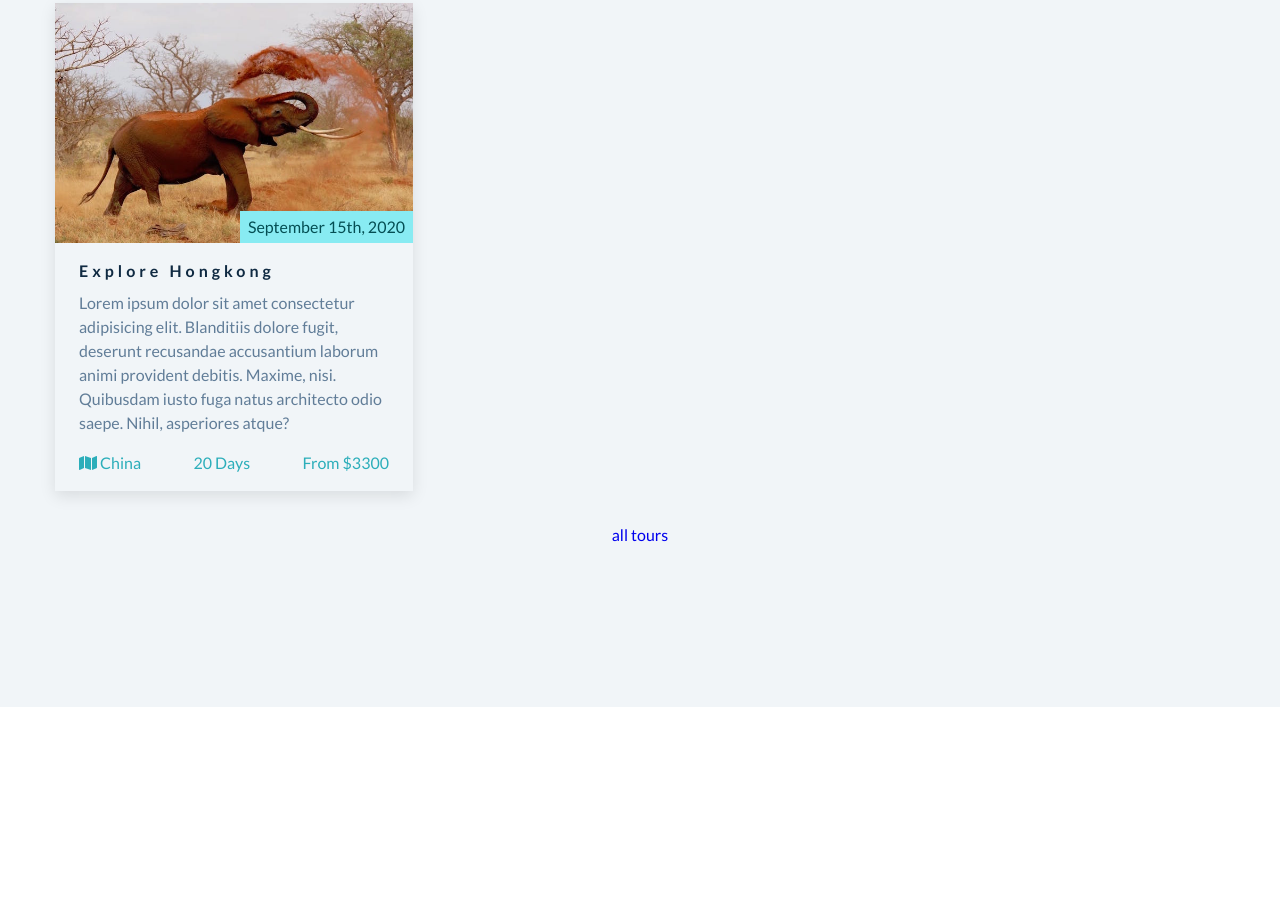
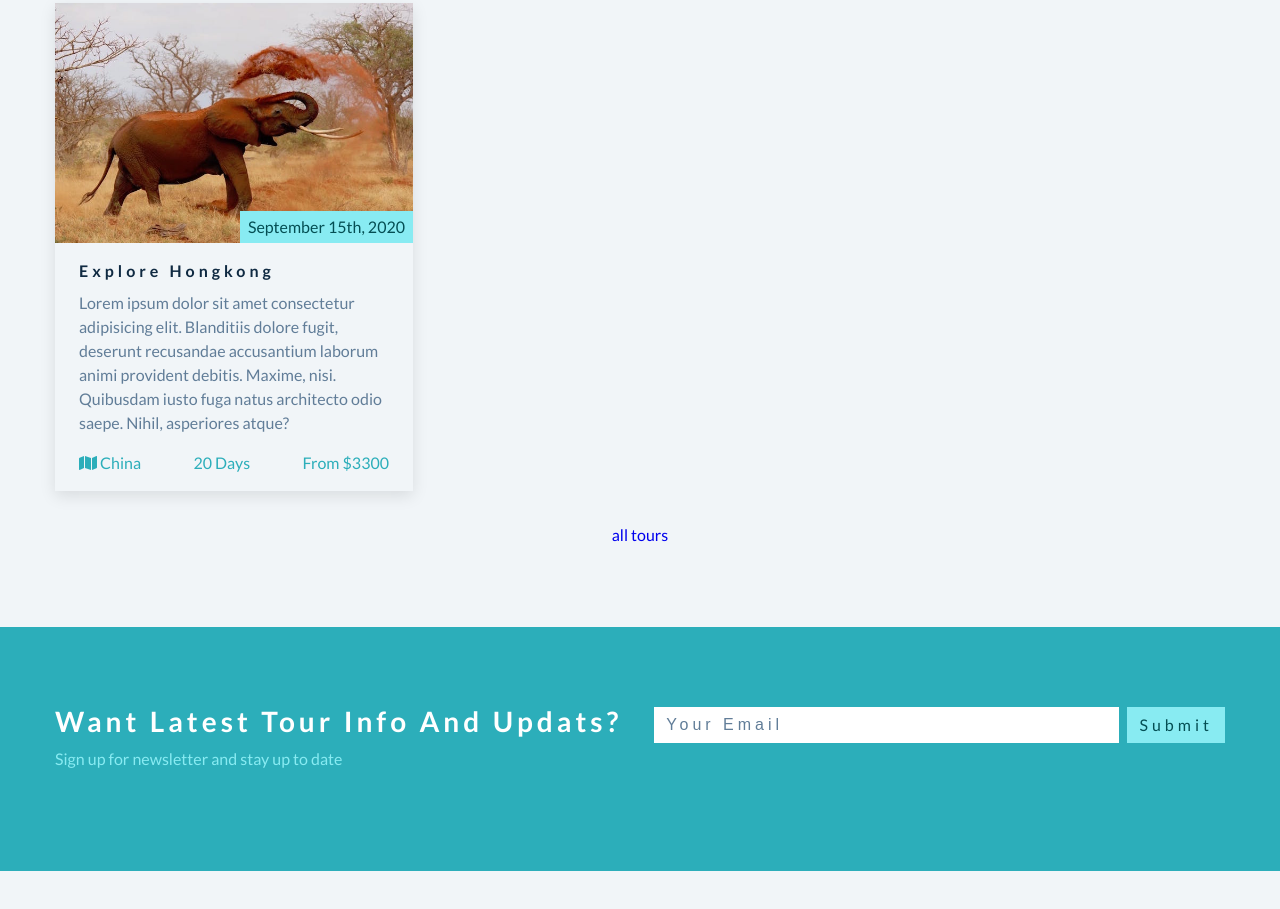
Before and after one commit to YichenShen24/backroads-tour-company-project, a plain HTML site: page index.html in a window 1280 px wide. Shown: the part 2664-3573 px from the top of the page. Before the commit the page ends 3371 px from the top, so only its background shows below. Drawn offline with Linux system fonts and the light colour scheme.

Commit message:
contact css

```diff
--- a/css/styles.css
+++ b/css/styles.css
@@ -441,6 +441,68 @@ Featured Tours
 Contact
 ===============
 */
+.contact {
+  background: var(--clr-primary-5);
+}
+.contact-title {
+  color: var(--clr-white);
+}
+
+.contact-title p {
+  color: var(--clr-primary-8);
+}
+
+.contact-form {
+  display: flex;
+  max-width: 28rem;
+}
+.form-control {
+  flex: 1 1 auto;
+  color: var(--clr-grey-5);
+}
+.form-control,
+.btn-submit {
+  padding: 0.375rem 0.75rem;
+  font-size: 1rem;
+  line-height: 1.5;
+  font-weight: 300;
+  letter-spacing: var(--spacing);
+  background: var(--clr-white);
+  text-transform: capitalize;
+  border: transparent;
+}
+
+.form-control::placeholder {
+  color: inherit;
+}
+
+.btn-submit {
+  font-family: var(--ff-primary);
+  margin-left: 0.5rem;
+  background: var(--clr-primary-8);
+  color: var(--clr-primary-1);
+  cursor: pointer;
+  transition: var(--transition);
+}
+
+.btn-submit:hover {
+  background: var(--clr-primary-1);
+  color: var(--clr-primary-5);
+}
+
+@media screen and (min-width: 992px) {
+  .contact-center {
+    display: flex;
+    flex-wrap: wrap;
+    justify-content: space-between;
+  }
+  .contact-form {
+    align-self: start;
+    flex: 1 1 auto;
+    max-width: 100%;
+    padding-left: 2rem;
+  }
+}
 
 /*
 ===============
--- a/index.html
+++ b/index.html
@@ -245,6 +245,21 @@
     <!-- end of featured tours -->
 
     <!-- contact -->
+    <section class="section contact" id="conatct">
+      <div class="section-center contact-center">
+        <!-- two columns -->
+        <!-- contact title -->
+        <article class="contact-title">
+          <h3>want latest tour info and updats? </h3>
+          <p>Sign up for newsletter and stay up to date</p>
+        </article>
+        <!-- contact form -->
+        <form action="" class="contact-form">
+          <input type="email" name="email" class="form-control" placeholder="your email">
+          <button type="submit" class="btn-submit">submit</button>
+        </form>
+      </div>
+    </section>
 
     <!-- end of contact -->
 
```
